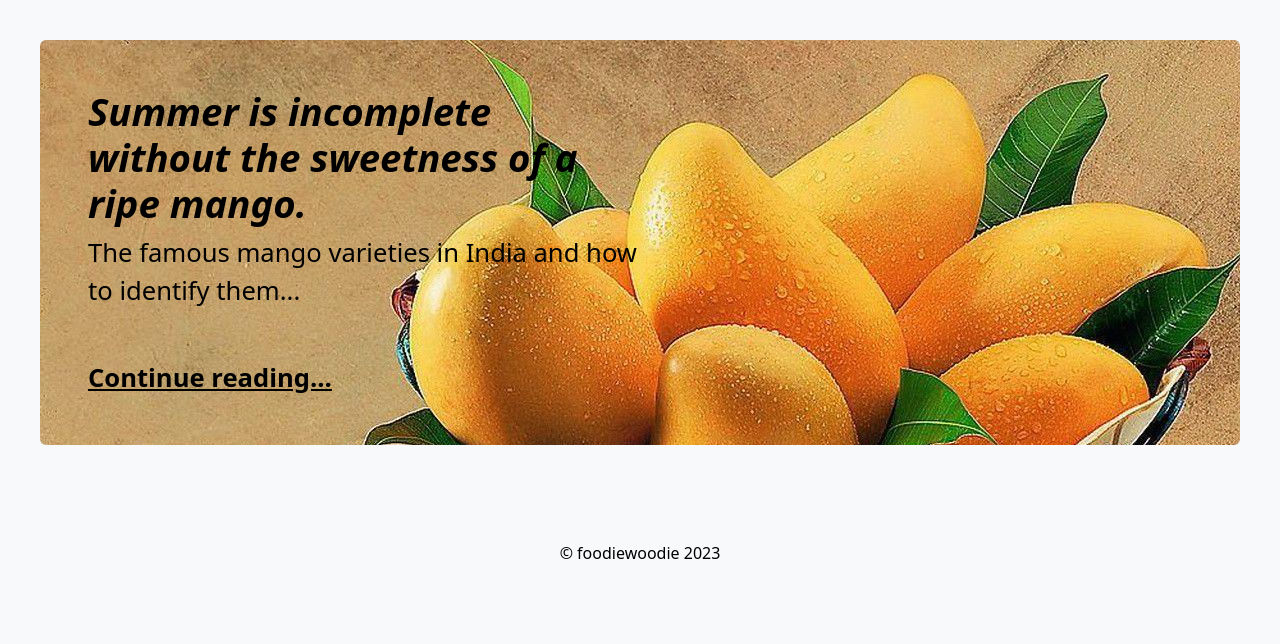
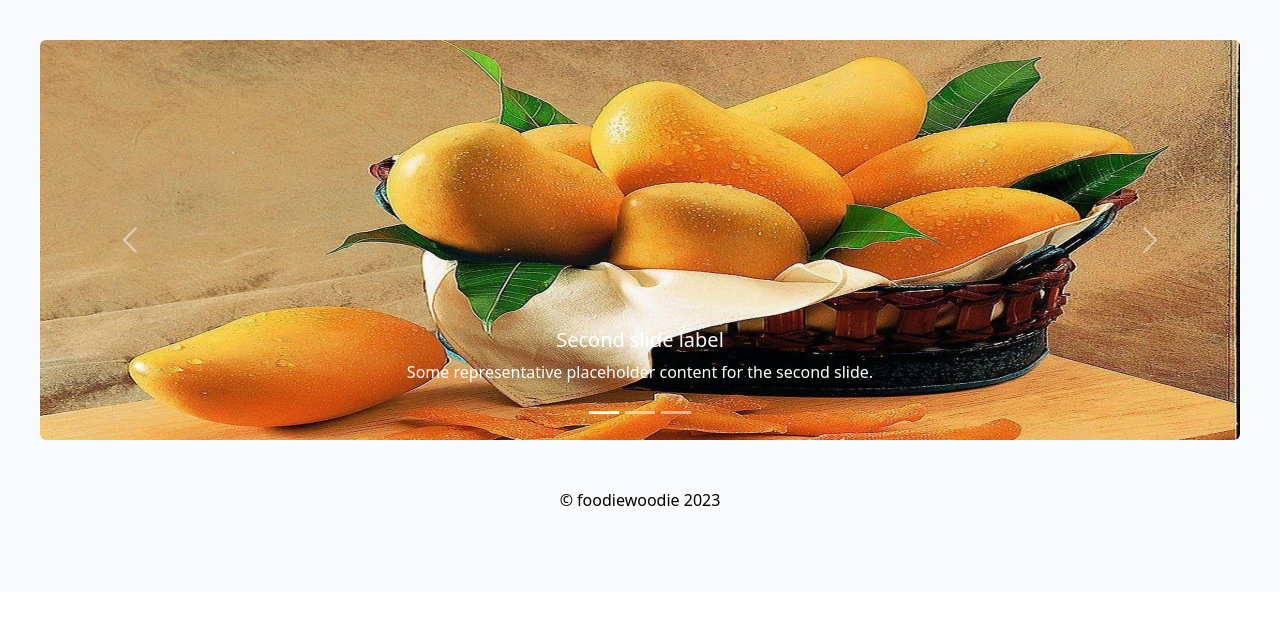
Before and after one commit to imobscure/FoodieWoodie, a Django app: page / in a window 1280 px wide. Shown: the part 58-702 px from the top of the page. Run offline with Django 4.2, Linux system fonts and the light colour scheme; data that the repository does not hold is empty.

Commit message:
added carousel for blogs.

```diff
--- a/food/templates/food/home.html
+++ b/food/templates/food/home.html
@@ -5,12 +5,43 @@
 
 <br />
 <div class="container-fluid">
-<div class="bg-image p-5 text-body-emphasis shadow-1-strong rounded mb-5"  style="background-image:url({%static 'mango.jpg'%}); height: auto; max-width=100%">
-  <div class="col-lg-6 px-0">
-    <h1 class="fst-italic" style="font-size:3vw"><b>Summer is incomplete without the sweetness of a ripe mango.</b></h1>
-    <p class="lead my-2" style="font-size:2vw"><b>The famous mango varieties in India and how to identify them...</b></p>
-    <p class="lead my-5 mb-0" style="font-size:2vw"><a href="#" class="text-body-emphasis fw-bold">Continue reading...</a></p>
-</div>
+<div id="carouselExampleCaptions" class="carousel slide" data-bs-ride="carousel">
+  <div class="carousel-indicators">
+    <button type="button" data-bs-target="#carouselExampleCaptions" data-bs-slide-to="0" class="active" aria-current="true" aria-label="Slide 1"></button>
+    <button type="button" data-bs-target="#carouselExampleCaptions" data-bs-slide-to="1" aria-label="Slide 2"></button>
+    <button type="button" data-bs-target="#carouselExampleCaptions" data-bs-slide-to="2" aria-label="Slide 3"></button>
+  </div>
+  <div class="carousel-inner">
+    <div class="carousel-item active">
+      <img src="{%static 'mango.jpg'%}" class="d-block w-100 img-fluid rounded" style="height:400px" alt="...">
+      <div class="carousel-caption d-none d-md-block">
+        <h5>Second slide label</h5>
+        <p>Some representative placeholder content for the second slide.</p>
+      </div>
+    </div>
+    <div class="carousel-item">
+      <img src="{%static 'mango.jpg'%}" class="d-block w-100 img-fluid rounded" style="height:400px" alt="...">
+      <div class="carousel-caption d-none d-md-block">
+        <h5>Second slide label</h5>
+        <p>Some representative placeholder content for the second slide.</p>
+      </div>
+    </div>
+    <div class="carousel-item">
+      <img src="{%static 'mango.jpg'%}" class="d-block w-100 img-fluid rounded" style="height:400px" alt="...">
+      <div class="carousel-caption d-none d-md-block">
+        <h5>Second slide label</h5>
+        <p>Some representative placeholder content for the second slide.</p>
+      </div>
+    </div>
+  </div>
+  <button class="carousel-control-prev" type="button" data-bs-target="#carouselExampleCaptions" data-bs-slide="prev">
+    <span class="carousel-control-prev-icon" aria-hidden="true"></span>
+    <span class="visually-hidden">Previous</span>
+  </button>
+  <button class="carousel-control-next" type="button" data-bs-target="#carouselExampleCaptions" data-bs-slide="next">
+    <span class="carousel-control-next-icon" aria-hidden="true"></span>
+    <span class="visually-hidden">Next</span>
+  </button>
 </div>
 
 {% for food in food.all %}
@@ -57,3 +88,5 @@
 {% endfor %}
 
 {% endblock %}
+
+</div>
--- a/food/views.py
+++ b/food/views.py
@@ -7,7 +7,7 @@ def home(request):
     food = Food.objects
     return render(request, 'food/home.html', {'food': food})
 
-@login_required
+@login_required(login_url="/account/login")
 def create(request):
     if request.method == 'POST':
         if request.POST['title'] and request.POST['body'] and request.POST['url'] and request.FILES['image'] and request.FILES['icon']:
@@ -33,7 +33,7 @@ def details(request, food_id):
     food = get_object_or_404(Food, pk=food_id)
     return render(request, 'food/details.html', {'food': food})
 
-@login_required
+@login_required(login_url="/account/login")
 def upvote(request, food_id):
     if request.method == 'POST':
         food = get_object_or_404(Food, pk=food_id)
@@ -41,7 +41,7 @@ def upvote(request, food_id):
         food.save()
         return redirect('/food/' + str(food.id))
 
-@login_required
+@login_required(login_url="/account/login")
 def downvote(request, food_id):
     if request.method == 'POST':
         food = get_object_or_404(Food, pk=food_id)
--- a/foodiewoodie/templates/base.html
+++ b/foodiewoodie/templates/base.html
@@ -71,7 +71,6 @@
     </nav>
   </header>
 <div class="p-3 mb-2 bg-light">
-
   <div class="container-fluid">
     {% block content %}
     {% endblock %}
```
Also changed, not shown: food/templates/food/details.html (+38 -7 lines).
